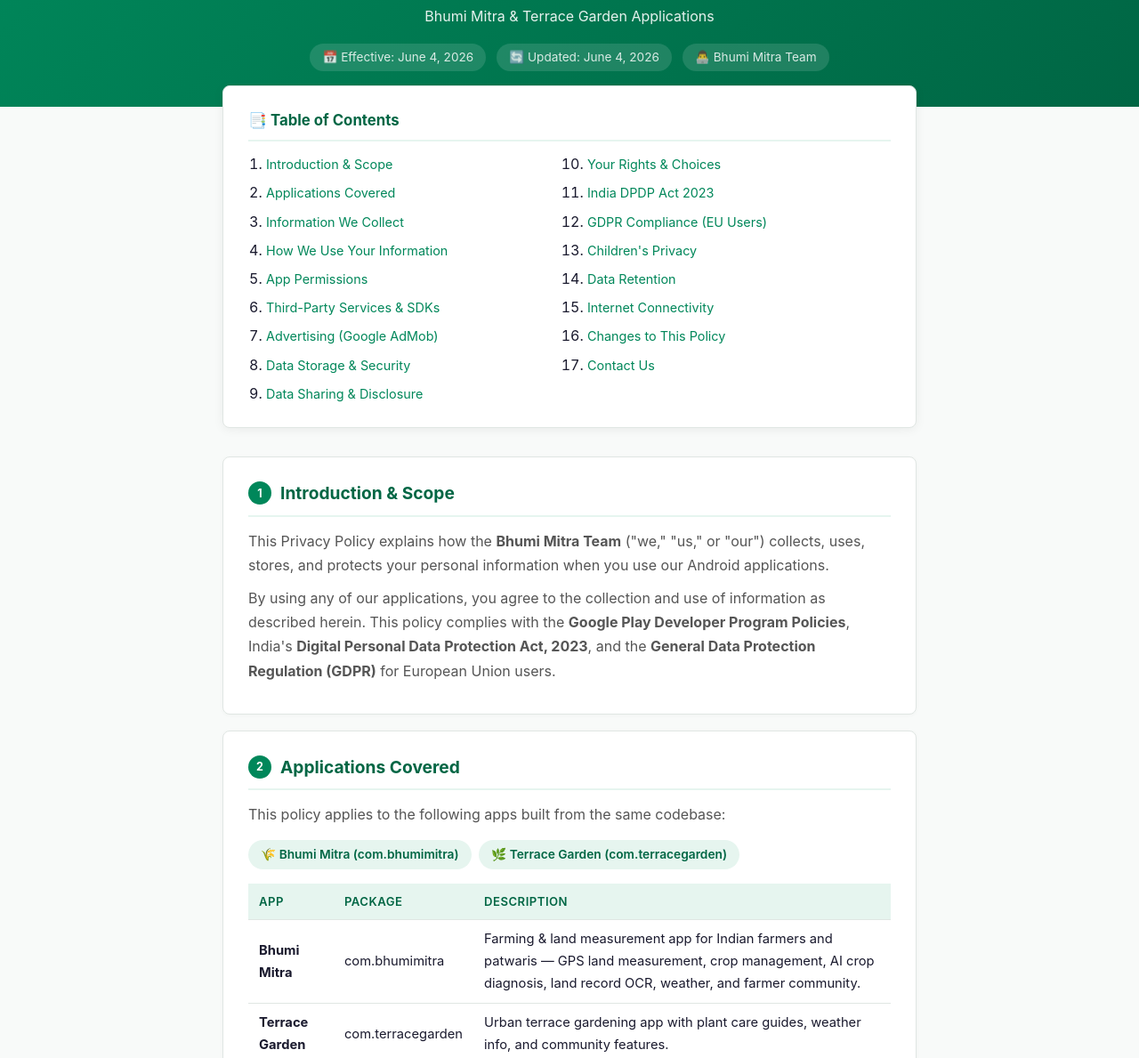
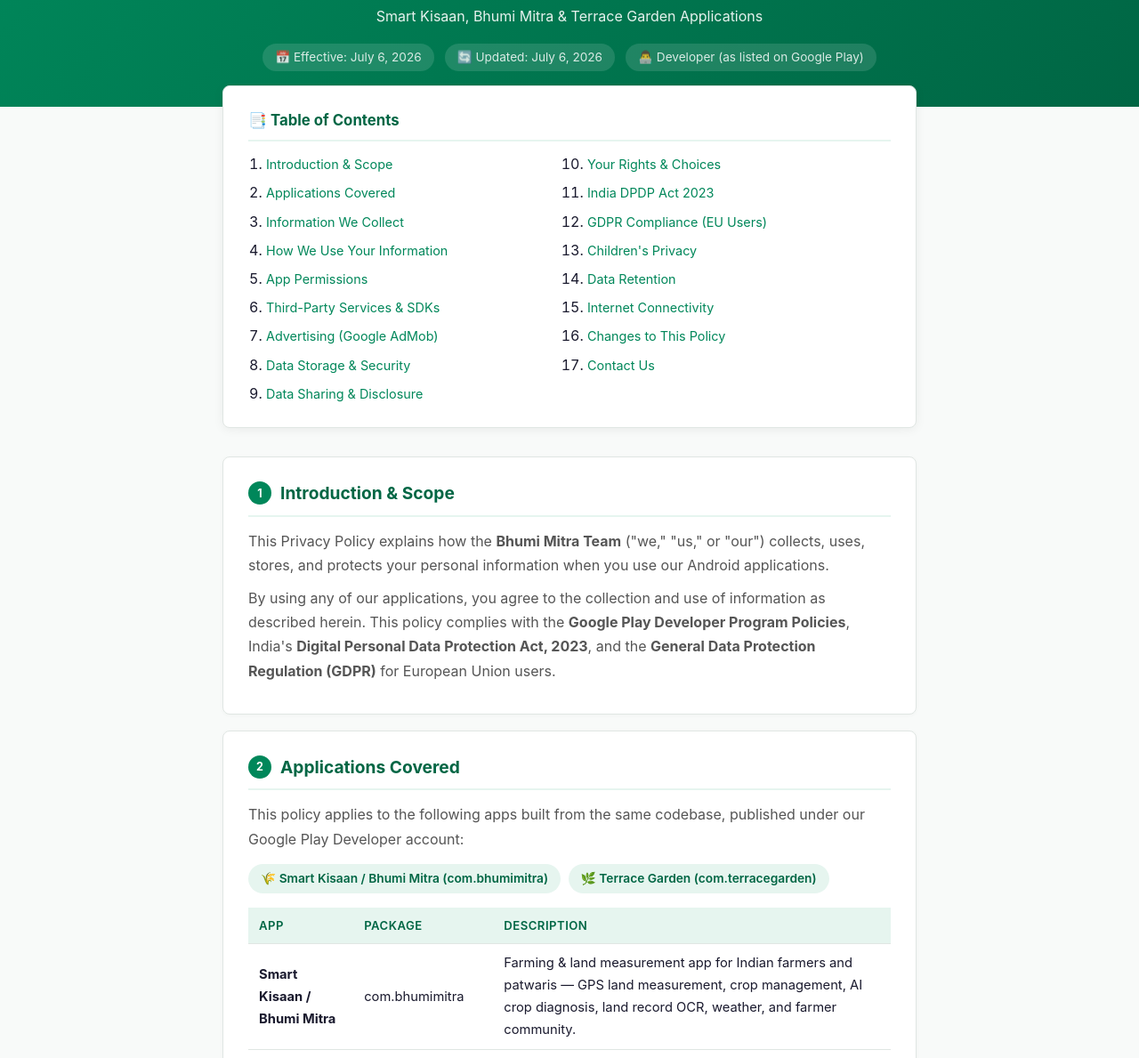
Before and after one commit to guiltees/landarea-backen, a website: page index.html in a window 1280 px wide. Shown: the part 105-1294 px from the top of the page at 89% size. Drawn offline with Linux system fonts and the light colour scheme.

Commit message:
Update privacy policy for Google Play compliance: Add Smart Kisaan and Developer Entity

```diff
--- a/index.html
+++ b/index.html
@@ -3,10 +3,10 @@
 <head>
     <meta charset="UTF-8">
     <meta name="viewport" content="width=device-width, initial-scale=1.0">
-    <title>Privacy Policy — Bhumi Mitra &amp; Terrace Garden</title>
-    <meta name="description" content="Privacy Policy for Bhumi Mitra and Terrace Garden Android applications by Bhumi Mitra Team.">
-    <meta property="og:title" content="Privacy Policy — Bhumi Mitra & Terrace Garden">
-    <meta property="og:description" content="Learn how Bhumi Mitra and Terrace Garden apps collect, use, and protect your data.">
+    <title>Privacy Policy — Smart Kisaan, Bhumi Mitra &amp; Terrace Garden</title>
+    <meta name="description" content="Privacy Policy for Smart Kisaan, Bhumi Mitra, and Terrace Garden Android applications by the Developer.">
+    <meta property="og:title" content="Privacy Policy — Smart Kisaan, Bhumi Mitra & Terrace Garden">
+    <meta property="og:description" content="Learn how Smart Kisaan, Bhumi Mitra, and Terrace Garden apps collect, use, and protect your data.">
     <meta property="og:type" content="website">
     <style>
         :root {
@@ -104,11 +104,11 @@
 
 <div class="header">
     <h1>🌾 Privacy Policy</h1>
-    <p class="subtitle">Bhumi Mitra &amp; Terrace Garden Applications</p>
+    <p class="subtitle">Smart Kisaan, Bhumi Mitra &amp; Terrace Garden Applications</p>
     <div class="meta">
-        <span>📅 Effective: June 4, 2026</span>
-        <span>🔄 Updated: June 4, 2026</span>
-        <span>👨‍💻 Bhumi Mitra Team</span>
+        <span>📅 Effective: July 6, 2026</span>
+        <span>🔄 Updated: July 6, 2026</span>
+        <span>👨‍💻 Developer (as listed on Google Play)</span>
     </div>
 </div>
 
@@ -147,15 +147,15 @@
     <!-- 2 -->
     <div class="section" id="s2">
         <h2><span class="n">2</span> Applications Covered</h2>
-        <p>This policy applies to the following apps built from the same codebase:</p>
+        <p>This policy applies to the following apps built from the same codebase, published under our Google Play Developer account:</p>
         <div>
-            <span class="badge">🌾 Bhumi Mitra (com.bhumimitra)</span>
+            <span class="badge">🌾 Smart Kisaan / Bhumi Mitra (com.bhumimitra)</span>
             <span class="badge">🌿 Terrace Garden (com.terracegarden)</span>
         </div>
         <table>
             <thead><tr><th>App</th><th>Package</th><th>Description</th></tr></thead>
             <tbody>
-                <tr><td><strong>Bhumi Mitra</strong></td><td>com.bhumimitra</td><td>Farming &amp; land measurement app for Indian farmers and patwaris — GPS land measurement, crop management, AI crop diagnosis, land record OCR, weather, and farmer community.</td></tr>
+                <tr><td><strong>Smart Kisaan / Bhumi Mitra</strong></td><td>com.bhumimitra</td><td>Farming &amp; land measurement app for Indian farmers and patwaris — GPS land measurement, crop management, AI crop diagnosis, land record OCR, weather, and farmer community.</td></tr>
                 <tr><td><strong>Terrace Garden</strong></td><td>com.terracegarden</td><td>Urban terrace gardening app with plant care guides, weather info, and community features.</td></tr>
             </tbody>
         </table>
@@ -384,18 +384,19 @@
         <h2><span class="n">17</span> Contact Us</h2>
         <table>
             <tbody>
-                <tr><td><strong>Developer</strong></td><td>Bhumi Mitra Team</td></tr>
+                <tr><td><strong>Google Play Developer Entity Name</strong></td><td>Guiltees (or your exact Play Console Developer Name)</td></tr>
+                <tr><td><strong>Developer Team</strong></td><td>Bhumi Mitra Team</td></tr>
                 <tr><td><strong>Email</strong></td><td><a href="mailto:bhumimitraapp@gmail.com">bhumimitraapp@gmail.com</a></td></tr>
                 <tr><td><strong>Response Time</strong></td><td>Within 7 business days</td></tr>
             </tbody>
         </table>
-        <div class="note">🙏 Thank you for trusting Bhumi Mitra and Terrace Garden with your data.</div>
+        <div class="note">🙏 Thank you for trusting Smart Kisaan, Bhumi Mitra, and Terrace Garden with your data.</div>
     </div>
 
     <div class="footer">
-        <p>&copy; 2026 Bhumi Mitra Team. All rights reserved.</p>
-        <p><strong>Bhumi Mitra</strong> (com.bhumimitra) &amp; <strong>Terrace Garden</strong> (com.terracegarden)</p>
-        <p>Last updated: June 4, 2026 &bull; <a href="mailto:bhumimitraapp@gmail.com">bhumimitraapp@gmail.com</a></p>
+        <p>&copy; 2026 Developer. All rights reserved.</p>
+        <p><strong>Smart Kisaan / Bhumi Mitra</strong> (com.bhumimitra) &amp; <strong>Terrace Garden</strong> (com.terracegarden)</p>
+        <p>Last updated: July 6, 2026 &bull; <a href="mailto:bhumimitraapp@gmail.com">bhumimitraapp@gmail.com</a></p>
     </div>
 
 </div>
```
